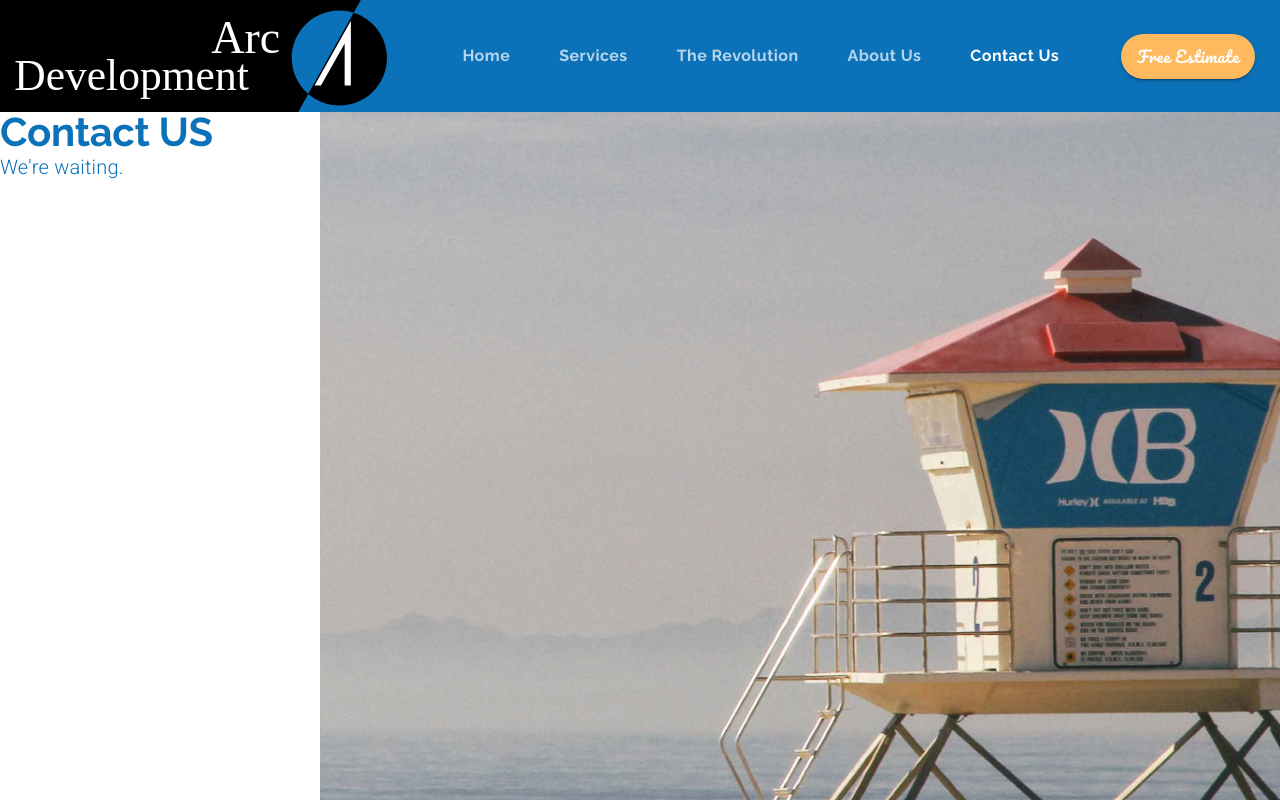
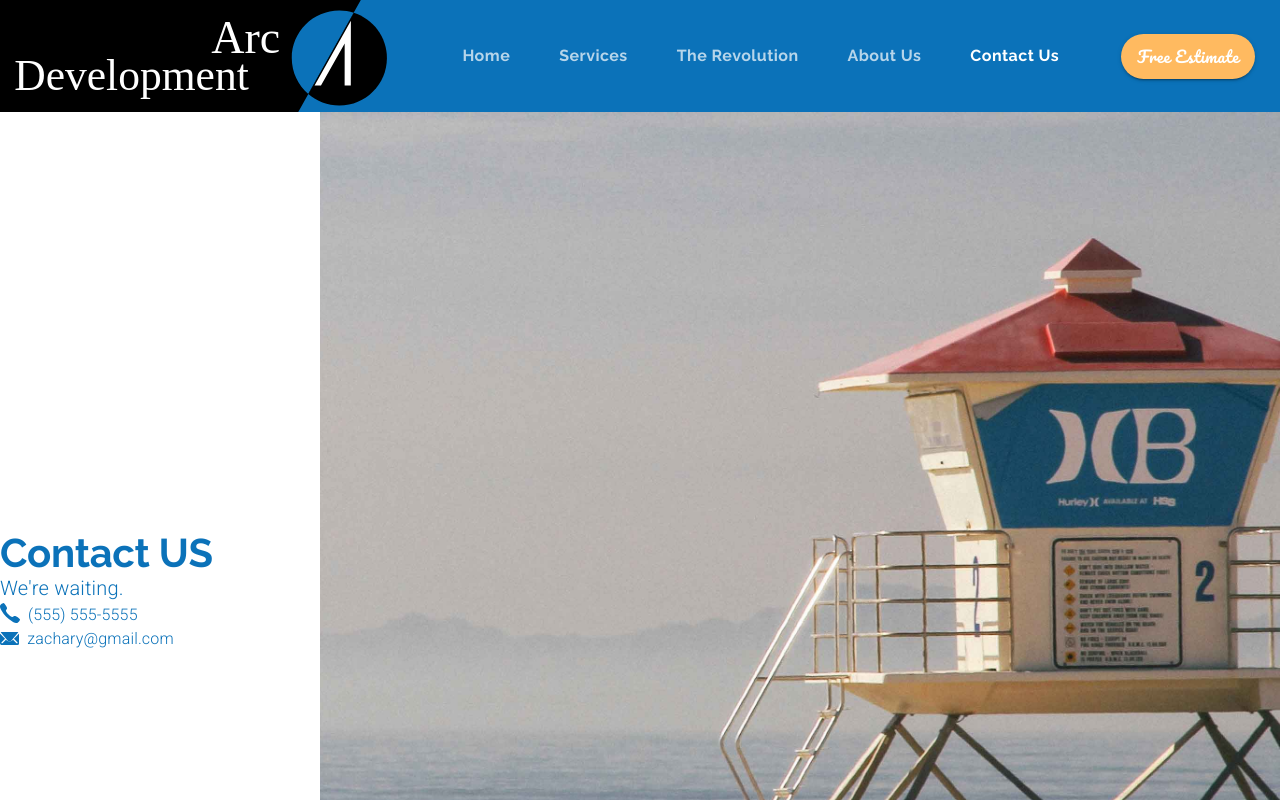
Before and after one commit to toshi-c-udemy/MaterialUIandReactJS-ArcDevelopment, a React (Create React App) app: page /contact in a window 1280 px wide. Shown: the top 800 px of the page. Built offline with nearby package versions, Linux system fonts and the light colour scheme.

Commit message:
【セクション7】110. Contact Information
On branch MaterialUIandReactJS/Section7-Inputs
Changes to be committed:
	modified:   src/components/Contact.js

```diff
--- a/src/components/Contact.js
+++ b/src/components/Contact.js
@@ -3,6 +3,8 @@
 import { makeStyles, useTheme, Grid, Typography, Button, TextField } from '@material-ui/core';
 
 import background from '../assets/background.jpg';
+import phoneIcon from '../assets/phone.svg';
+import emailIcon from '../assets/email.svg';
 
 const useStyles = makeStyles((theme) => ({
   background: {
@@ -20,7 +22,7 @@
 
   return (
     <Grid container direction='row'>
-      <Grid item container direction='column' lg={3}>
+      <Grid item container direction='column' justify='center' lg={3}>
         <Grid item>
           <Typography variant='h2' style={{ lineHeight: 1 }}>
             Contact US
@@ -29,6 +31,36 @@
             We're waiting.
           </Typography>
         </Grid>
+        <Grid item container>
+          <Grid item>
+            <img src={phoneIcon} alt='phone' style={{ marginRight: '0.5em' }} />
+          </Grid>
+          <Grid item>
+            <Typography
+              variant='body1'
+              style={{ color: theme.palette.common.blue, fontSize: '1rem' }}
+            >
+              (555) 555-5555
+            </Typography>
+          </Grid>
+        </Grid>
+        <Grid item container>
+          <Grid item>
+            <img
+              src={emailIcon}
+              alt='phone'
+              style={{ marginRight: '0.5em', verticalAlign: 'bottom' }}
+            />
+          </Grid>
+          <Grid item>
+            <Typography
+              variant='body1'
+              style={{ color: theme.palette.common.blue, fontSize: '1rem' }}
+            >
+              zachary@gmail.com
+            </Typography>
+          </Grid>
+        </Grid>
       </Grid>
       <Grid item container className={classes.background} lg={9}></Grid>
     </Grid>
```
